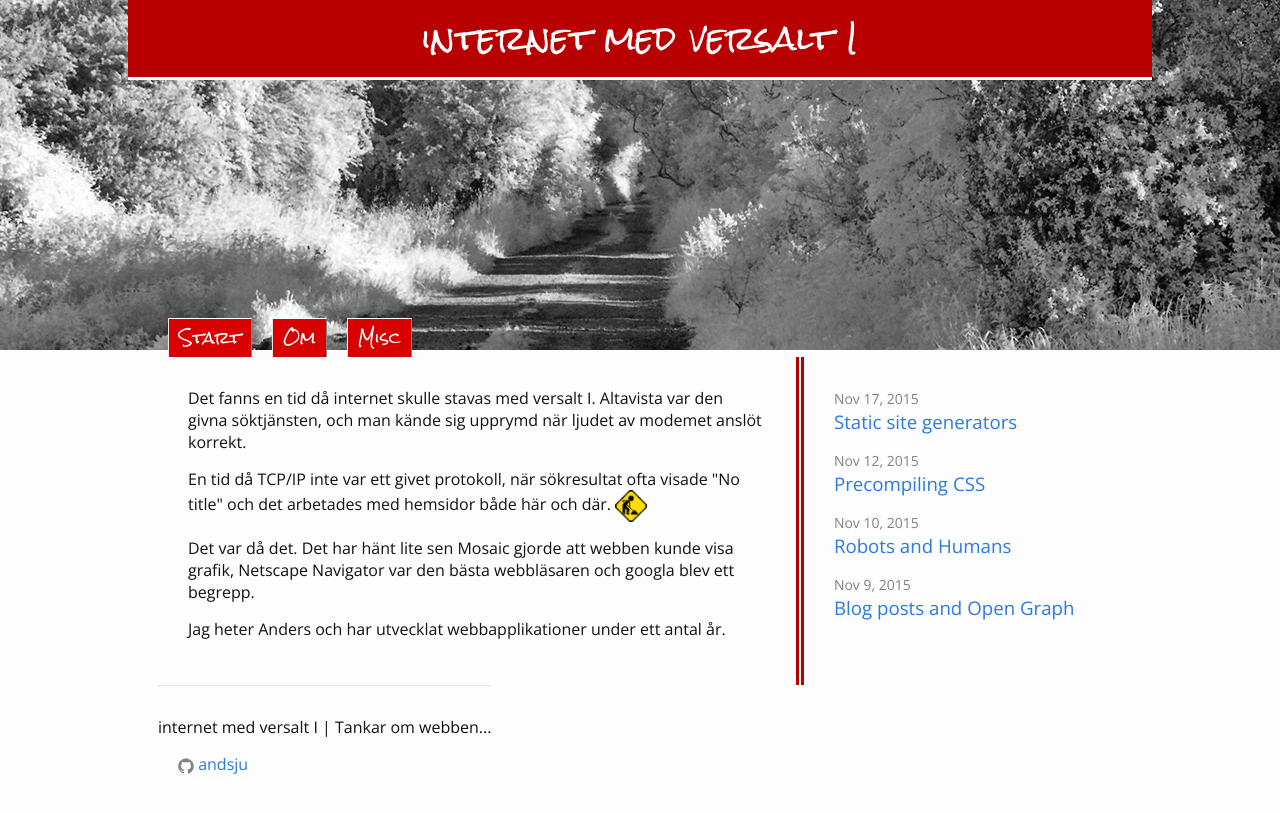
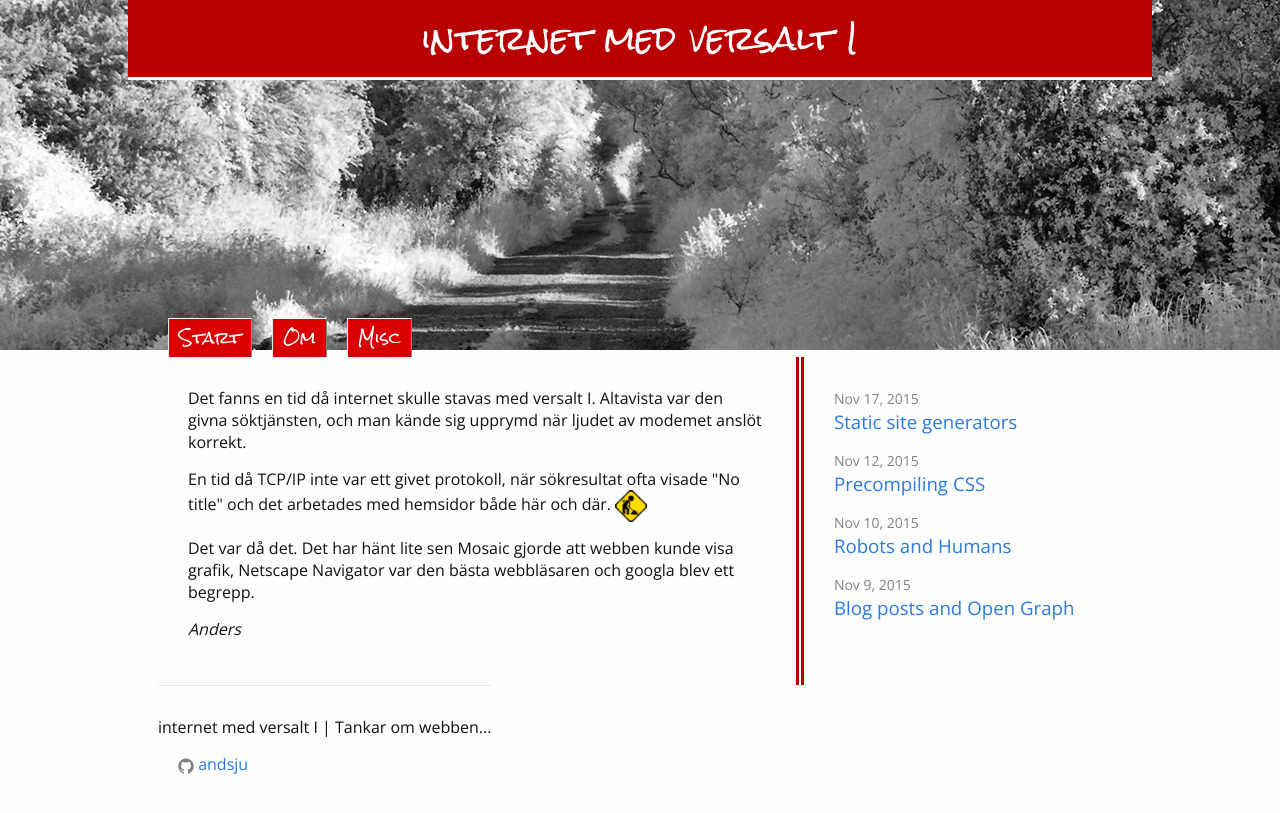
Before and after one commit to andsju/andsju, a Jekyll site: the page built from index.html, in a window 1280 px wide. Shown: the top 813 px of the page. Built offline with Jekyll 4.4.1, drawn with Linux system fonts in a browser that asks for light colours; the list of posts is cut into pages by our own code.

Commit message:
Update index.html

```diff
--- a/index.html
+++ b/index.html
@@ -17,7 +17,7 @@ layout: default
     </p>
 
     <p>
-        Jag heter Anders och har utvecklat webbapplikationer under ett antal år.
+        <i>Anders</i>
     </p>
 
 </div>
```
